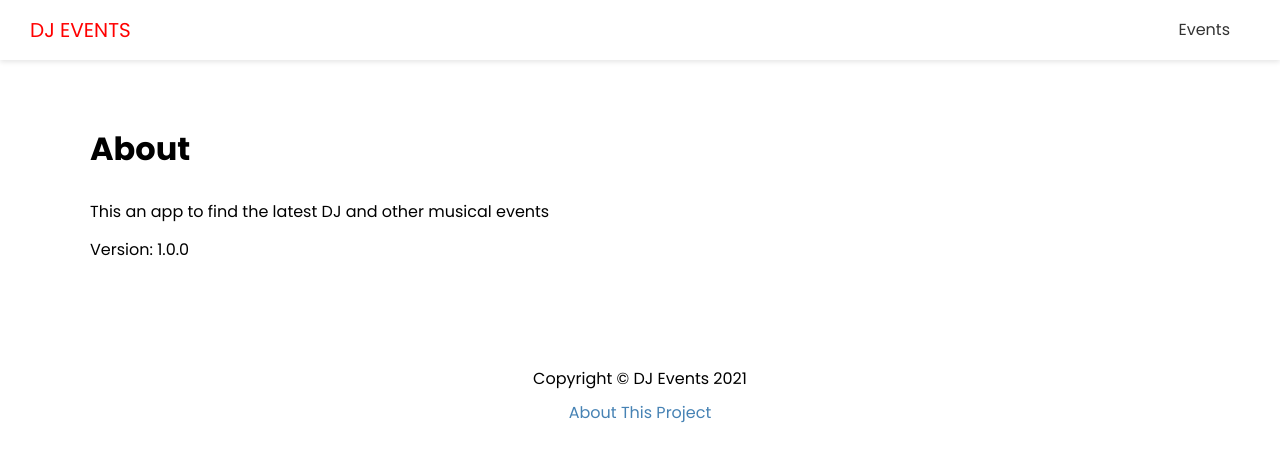
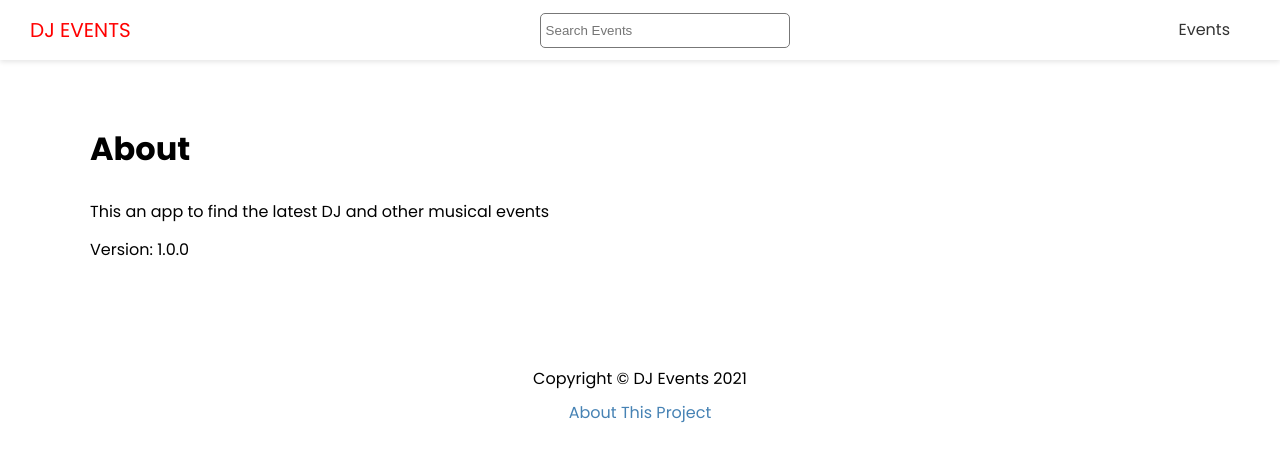
Before and after one commit to JoseIgnacioTapia/dj-events-frontend, a Next.js app: page /about in a window 1280 px wide. Shown: the top 462 px of the page. Built offline with nearby package versions, Linux system fonts and the light colour scheme.

Commit message:
Search Component

```diff
--- a/components/Header.js
+++ b/components/Header.js
@@ -1,5 +1,6 @@
 import Link from 'next/link';
 import styles from '@/styles/Header.module.css';
+import Search from './Search';
 
 function Header() {
   return (
@@ -9,6 +10,8 @@ function Header() {
           <a>DJ Events</a>
         </Link>
       </div>
+
+      <Search />
 
       <nav>
         <ul>
--- /dev/null
+++ b/components/Search.js
@@ -0,0 +1,30 @@
+import { useState } from 'react';
+import { useRouter } from 'next/router';
+import styles from '@/styles/Search.module.css';
+
+function Search() {
+  const [term, setTerm] = useState('');
+
+  const router = useRouter();
+
+  const handleSubmit = e => {
+    e.preventDefault();
+    router.push(`/events/search?term=${term}`);
+    setTerm('');
+  };
+
+  return (
+    <div className={styles.search}>
+      <form onSubmit={handleSubmit}>
+        <input
+          type="text"
+          value={term}
+          onChange={e => setTerm(e.target.value)}
+          placeholder="Search Events"
+        />
+      </form>
+    </div>
+  );
+}
+
+export default Search;
--- /dev/null
+++ b/styles/Search.module.css
@@ -0,0 +1,7 @@
+.search input {
+  width: 250px;
+  height: 35px;
+  padding: 5px;
+  border: 1px #777 solid;
+  border-radius: 5px;
+}
```
